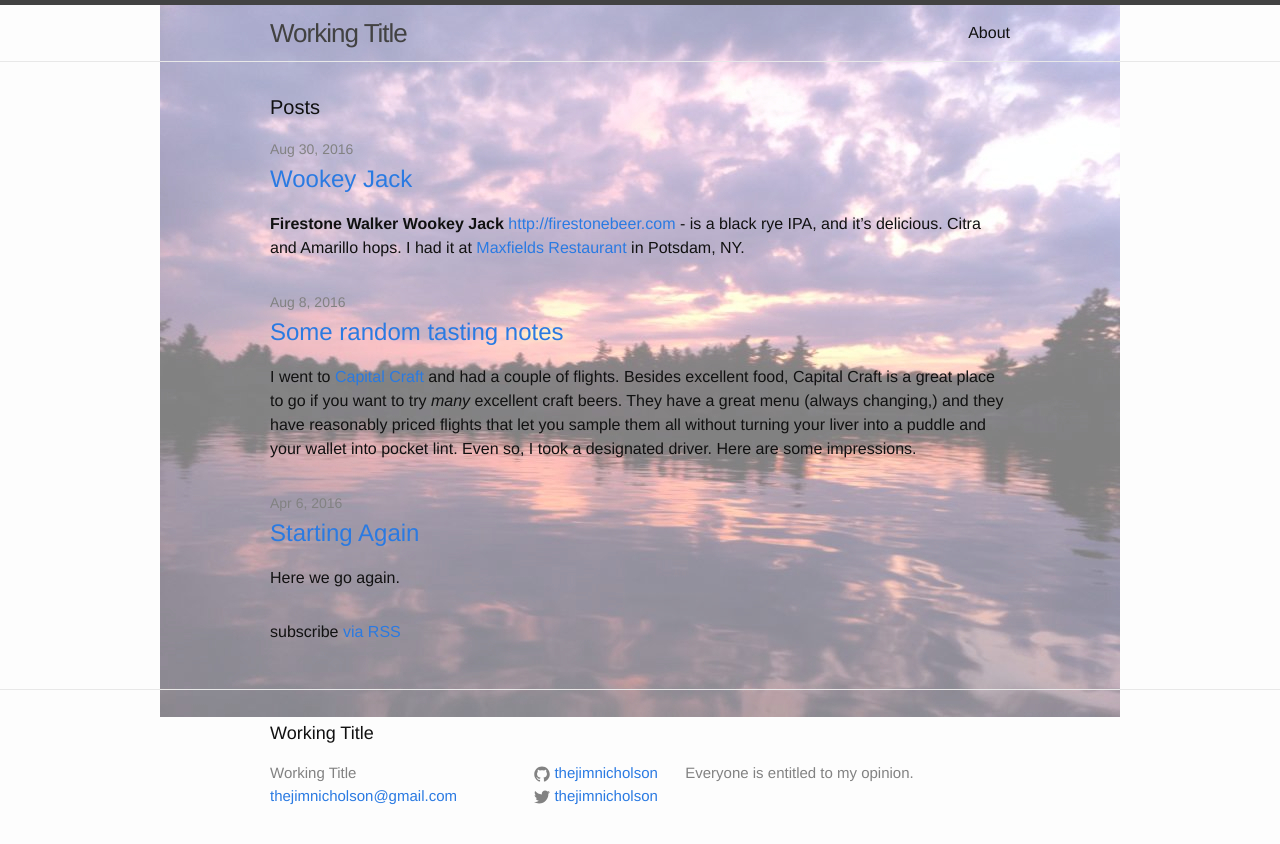
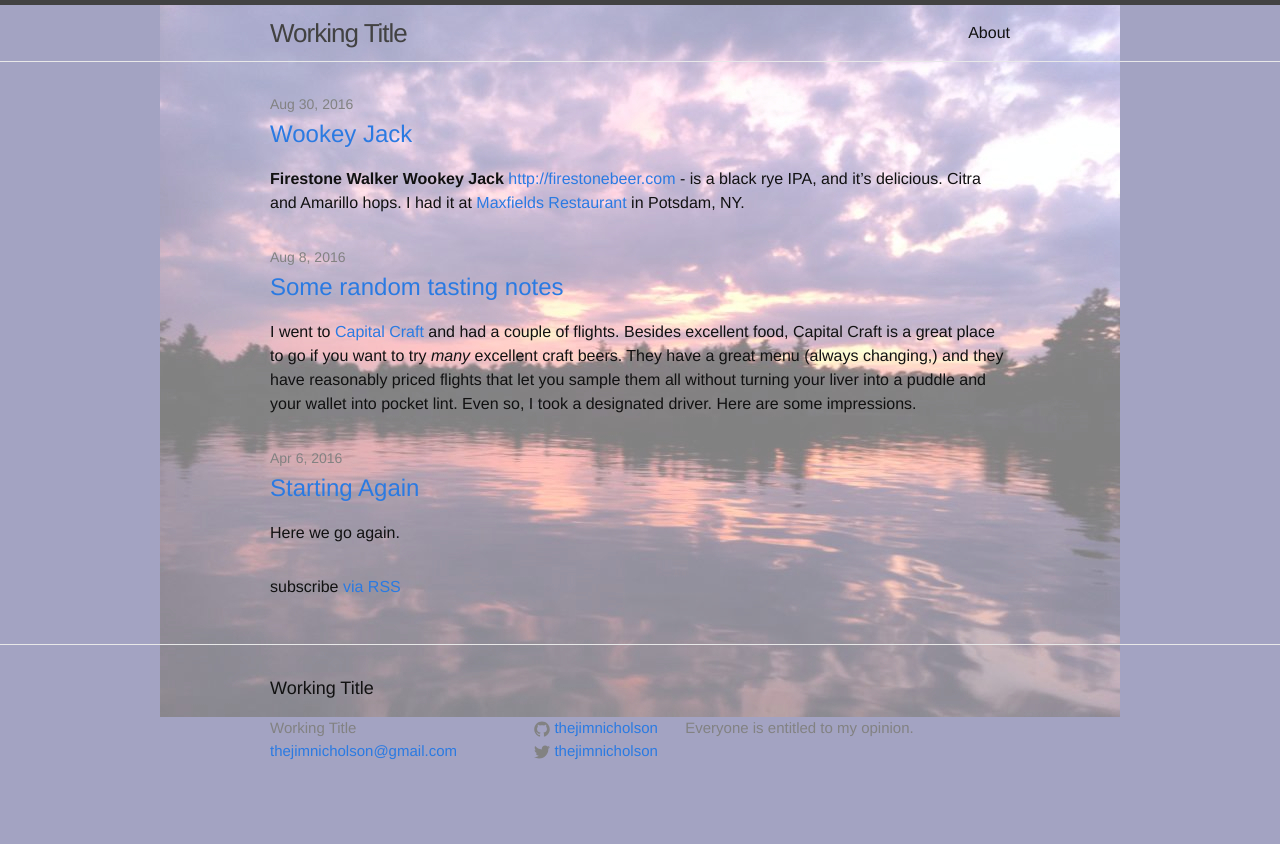
Before and after one commit to thejimnicholson/thejimnicholson.github.io, a Jekyll site: the page built from index.html, in a window 1280 px wide. Shown: the top 844 px of the page. Built offline with Jekyll 4.4.1, drawn with Linux system fonts in a browser that asks for light colours.

Commit message:
Change background color

```diff
--- a/_sass/_layout.scss
+++ b/_sass/_layout.scss
@@ -2,6 +2,7 @@ body {
     background-image: url(/assets/site/lake.jpg);
     background-position: center top;
     background-repeat: no-repeat;
+    background-color: #a3a3c2;
 }
 
 /**
--- a/index.html
+++ b/index.html
@@ -3,8 +3,6 @@ layout: default
 ---
 
 <div class="home">
-
-  <h1 class="page-heading">Posts</h1>
 
   <ul class="post-list">
     {% for post in site.posts %}
```
